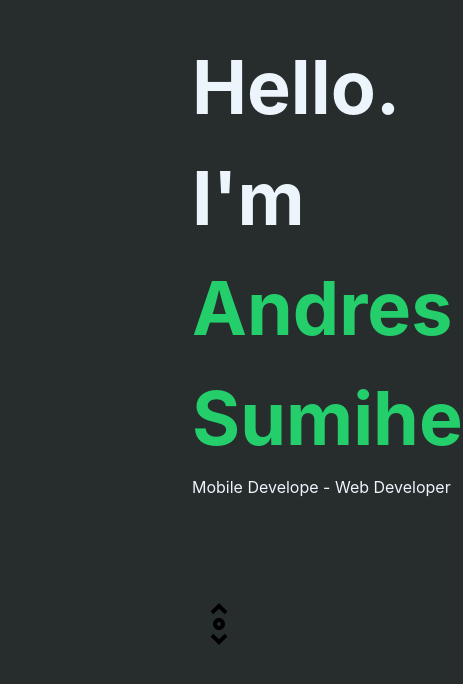
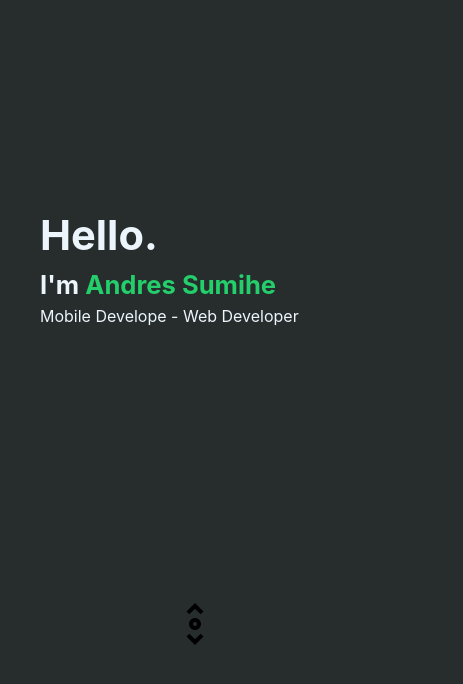
Before and after one commit to andres-sumihe/portfolio, a Next.js app: page /components/home in a window 390 px wide. Shown: the part 156-840 px from the top of the page, 463 px wide, since content can reach past the window. Built offline with nearby package versions, Linux system fonts and the light colour scheme.

Commit message:
home section finished

```diff
--- a/pages/components/home/index.tsx
+++ b/pages/components/home/index.tsx
@@ -4,14 +4,14 @@ import variables from '../../../styles/_variables.module.scss';
 export default function Home(){
 
     return (
-        <section id="home" className="flex items-center px-48">
-            <div className="welcome-message">
+        <section id="home" className="flex flex-1 items-center justify-center px-10 md:px-36 lg:px-48">
+            <div className="welcome-message mr-auto">
                 <h1 className="welcome-title">Hello.</h1>
                 <h3 className="welcome-content">{"I'm"} <span className="name">Andres Sumihe</span></h3>
                 <h4 className="welcome-description">Mobile Develope - Web Developer</h4>
             </div>
 
-            <div className="absolute bottom-0 left-1/2 mx-auto mb-10">
+            <div className="absolute bottom-0 mb-10">
                 <CgScrollV className="heartbeat" size={48} color={variables.aliceBlue} />
             </div>
 
--- a/styles/_home.scss
+++ b/styles/_home.scss
@@ -1,16 +1,21 @@
+$small: 360px;
+$medium: 720px;
 
 #home {
     min-height: 100vh;
 
     .welcome-message {
         color: $aliceBlue;
+
         .welcome-title {
             font-size: 4.6rem;
             font-weight: bold;
         }
+
         .welcome-content {
             font-size: 4.6rem;
             font-weight: bold;
+
             .name {
                 color: $emerald;
             }
@@ -20,6 +25,16 @@
     .heartbeat {
         -webkit-animation: heartbeat 1.5s ease-in-out infinite both;
         animation: heartbeat 1.5s ease-in-out infinite both;
+    }
+
+    @media screen and (max-width: $medium) {
+        .welcome-title {
+            font-size: 2.6rem !important;
+        }
+
+        .welcome-content {
+            font-size: 1.6rem !important;
+        }
     }
 
 }
@@ -33,24 +48,28 @@
         -webkit-animation-timing-function: ease-out;
         animation-timing-function: ease-out;
     }
+
     10% {
         -webkit-transform: scale(0.91);
         transform: scale(0.91);
         -webkit-animation-timing-function: ease-in;
         animation-timing-function: ease-in;
     }
+
     17% {
         -webkit-transform: scale(0.98);
         transform: scale(0.98);
         -webkit-animation-timing-function: ease-out;
         animation-timing-function: ease-out;
     }
+
     33% {
         -webkit-transform: scale(0.87);
         transform: scale(0.87);
         -webkit-animation-timing-function: ease-in;
         animation-timing-function: ease-in;
     }
+
     45% {
         -webkit-transform: scale(1);
         transform: scale(1);
@@ -58,6 +77,7 @@
         animation-timing-function: ease-out;
     }
 }
+
 @keyframes heartbeat {
     from {
         -webkit-transform: scale(1);
@@ -67,24 +87,28 @@
         -webkit-animation-timing-function: ease-out;
         animation-timing-function: ease-out;
     }
+
     10% {
         -webkit-transform: scale(0.91);
         transform: scale(0.91);
         -webkit-animation-timing-function: ease-in;
         animation-timing-function: ease-in;
     }
+
     17% {
         -webkit-transform: scale(0.98);
         transform: scale(0.98);
         -webkit-animation-timing-function: ease-out;
         animation-timing-function: ease-out;
     }
+
     33% {
         -webkit-transform: scale(0.87);
         transform: scale(0.87);
         -webkit-animation-timing-function: ease-in;
         animation-timing-function: ease-in;
     }
+
     45% {
         -webkit-transform: scale(1);
         transform: scale(1);
```
Lines whose indentation alone changed are shown as unchanged.
